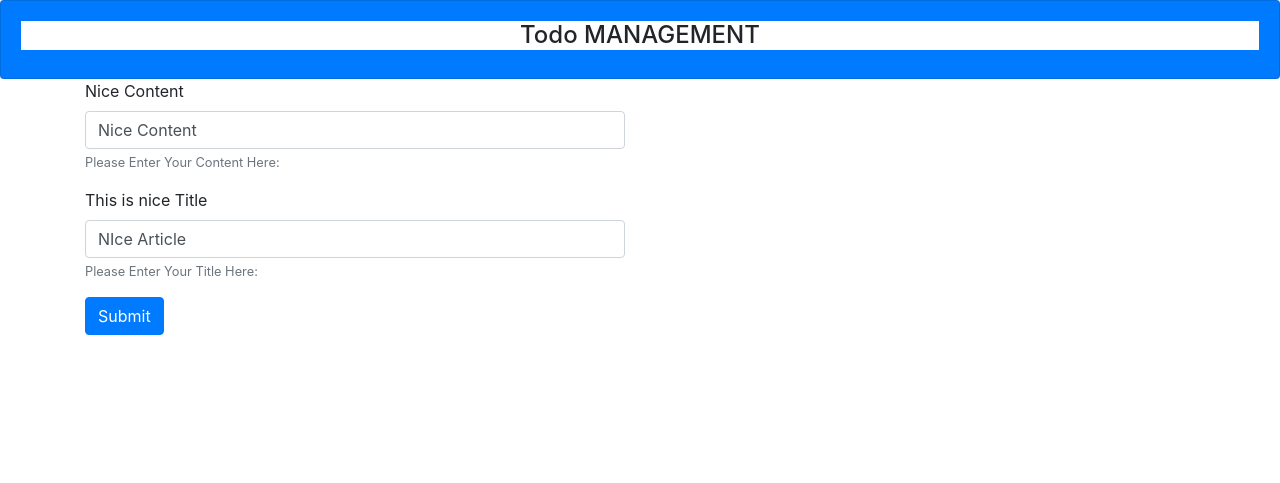
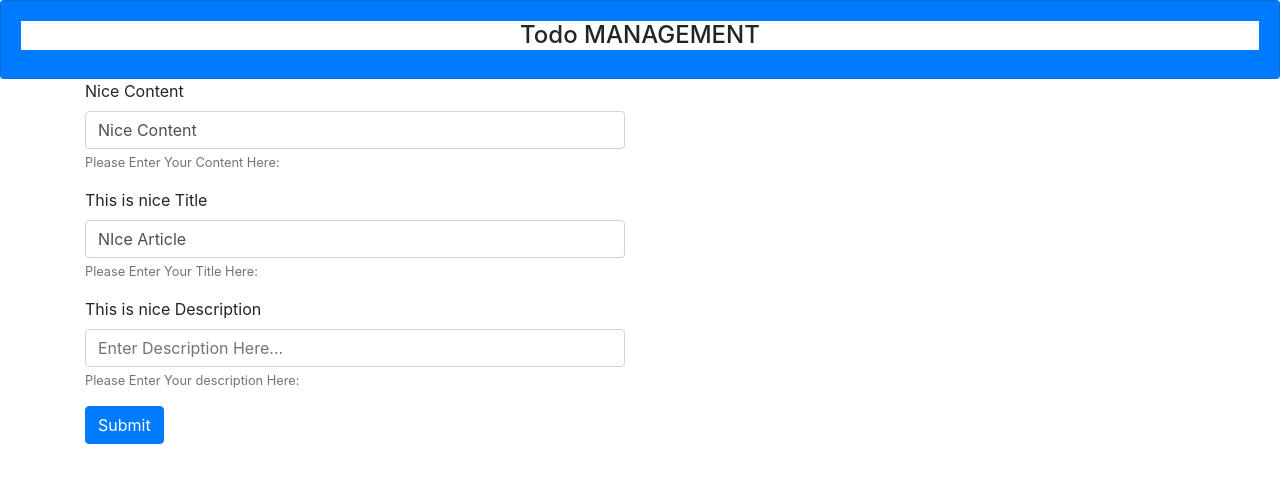
Before and after one commit to srikanthcrest/Python, a Django app: page /edittodo/24 in a window 1280 px wide. Shown: the top 483 px of the page. Run offline with Django 3.2, Linux system fonts and the light colour scheme; data comes from the database, SQL or seed files in the repository; both versions use the stored data as it was after the commit; some libraries are stand-ins or nearby versions.

Commit message:
add description fields and list it

```diff
--- a/CRUD-Django/todo/forms.py
+++ b/CRUD-Django/todo/forms.py
@@ -9,11 +9,12 @@ class TodoForm(ModelForm):
         fields = '__all__'
 
         labels = {
-
             'content': 'Nice Content',
-            'title': 'This is nice Title'
+            'title': 'This is nice Title',
+            'description': 'This is nice Description'
         }
         widgets = {
             'content': TextInput(attrs={'class': 'form-control', 'id': 'exampleInputEmail1', 'aria-describedby': 'emailHelp', 'placeholder': 'Enter Content'}),
-            'title': TextInput(attrs={'class': 'form-control', 'id': 'titleHere', 'aria-describedby': 'titleHelp', 'placeholder': 'Enter Title Here...'})
+            'title': TextInput(attrs={'class': 'form-control', 'id': 'titleHere', 'aria-describedby': 'titleHelp', 'placeholder': 'Enter Title Here...'}),
+            'description': TextInput(attrs={'class': 'form-control', 'id': 'descriptionHere', 'aria-describedby': 'descriptionHelp', 'placeholder': 'Enter Description Here...'})
         }
--- a/CRUD-Django/todo/models.py
+++ b/CRUD-Django/todo/models.py
@@ -8,6 +8,7 @@ class Todo(models.Model):
 
     content = models.CharField(max_length=50)
     title = models.TextField()
+    description = models.TextField(blank=True, null=True)
     date = models.DateTimeField(auto_now_add=True)
 
     def __str__(self):
--- a/CRUD-Django/todo/templates/todo/index.html
+++ b/CRUD-Django/todo/templates/todo/index.html
@@ -22,10 +22,11 @@
               {{form.title}}
               <small  class="form-text text-muted">Please Enter Your Title Here:</small>
             </div>
-
-
-
-
+            <div class="form-group">
+              <label for="exampleInputEmail1">This is nice Description</label>
+              {{form.description}}
+              <small  class="form-text text-muted">Please Enter Your description Here:</small>
+            </div>
         <input type="submit" class="btn btn-primary" value="Submit" />
       </form>
     </div>
--- a/CRUD-Django/todo/templates/todo/list.html
+++ b/CRUD-Django/todo/templates/todo/list.html
@@ -21,6 +21,7 @@
             <th scope="col">#</th>
             <th scope="col">Content</th>
             <th scope="col">Title</th>
+            <th scope="col">Description</th>
             <th scope="col">Action</th>
           </tr>
         </thead>
@@ -30,6 +31,7 @@
             <th scope="row">{{ list.id }}</th>
             <td>{{ list.content }}</td>
             <td>{{ list.title }}</td>
+            <td>{{ list.description }}</td>
 
             <td>
               <a class="btn btn-info" href="{% url 'edittodo' list.id %}"
--- a/CRUD-Django/todo/views.py
+++ b/CRUD-Django/todo/views.py
@@ -18,9 +18,6 @@ def index(request):
 
 def saveAction(request):
     todoform = TodoForm(request.POST or None)
-    print(todoform)
-    pdb.set_trace()
-    raise SystemExit
     if todoform.is_valid():
         todoform.save()
 
@@ -33,7 +30,6 @@ def editTodo(request, pk):
     pickTodo = Todo.objects.get(pk=pk)
 
     editForm = TodoForm(request.POST or None, instance=pickTodo)
-
     if editForm.is_valid():
         editForm.save()
         return redirect('/')
```
Also changed, not shown: CRUD-Django/db.sqlite3, CRUD-Django/todo/migrations/0008_custom_migration_name.py (added).
